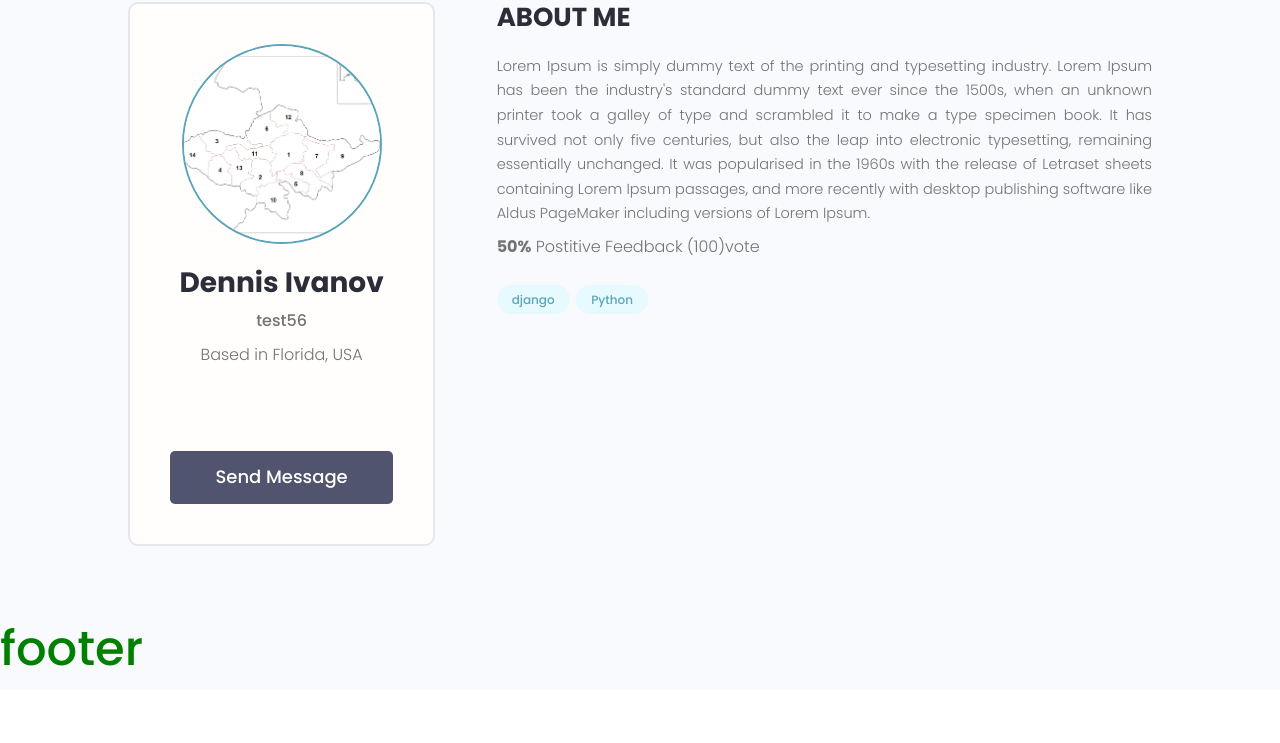
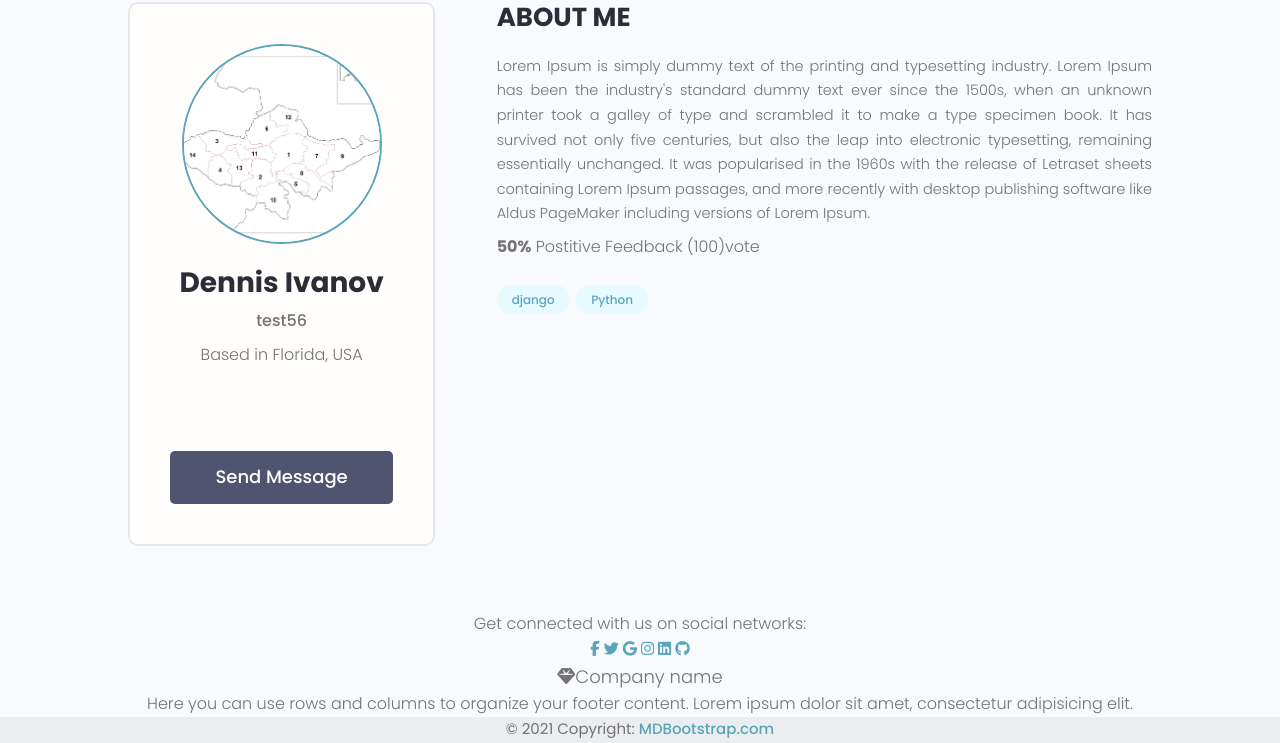
Before and after one commit to Ohunjon2003/O-quv-markazi-uchun-, a Django app: page /projects/project/06fb40b7-1b4b-4de3-b888-97eb4ad295be/ in a window 1280 px wide. Shown: the part 110-853 px from the top of the page. Before the commit the page ends 776 px from the top, so only its background shows below. Run offline with Django 5.2, Linux system fonts and the light colour scheme; data comes from the database, SQL or seed files in the repository; some libraries are stand-ins or nearby versions.

Commit message:
loyihaga footer qismi qo'shildi

```diff
--- a/portfolyu/templates/lyout/footer.html
+++ b/portfolyu/templates/lyout/footer.html
@@ -1 +1,71 @@
-<h1>footer</h1>
+{% load static %}
+
+<!-- Footer -->
+<footer class="text-center text-lg-start bg-body-tertiary text-muted">
+    <!-- Section: Social media -->
+    <section class="d-flex justify-content-center justify-content-lg-between p-4 border-bottom">
+        <!-- Left -->
+        <div class="me-5 d-none d-lg-block">
+            <span>Get connected with us on social networks:</span>
+        </div>
+        <!-- Left -->
+
+        <!-- Right -->
+        <div>
+            <a href="" class="me-4 text-reset">
+                <i class="fab fa-facebook-f"></i>
+            </a>
+            <a href="" class="me-4 text-reset">
+                <i class="fab fa-twitter"></i>
+            </a>
+            <a href="" class="me-4 text-reset">
+                <i class="fab fa-google"></i>
+            </a>
+            <a href="" class="me-4 text-reset">
+                <i class="fab fa-instagram"></i>
+            </a>
+            <a href="" class="me-4 text-reset">
+                <i class="fab fa-linkedin"></i>
+            </a>
+            <a href="" class="me-4 text-reset">
+                <i class="fab fa-github"></i>
+            </a>
+        </div>
+        <!-- Right -->
+    </section>
+    <!-- Section: Social media -->
+
+    <!-- Section: Links  -->
+    <section class="">
+        <div class="container text-center text-md-start mt-5">
+            <!-- Grid row -->
+            <div class="row mt-3">
+                <!-- Grid column -->
+                <div class="col-md-3 col-lg-4 col-xl-3 mx-auto mb-4">
+                    <!-- Content -->
+                    <h6 class="text-uppercase fw-bold mb-4">
+                        <i class="fas fa-gem me-3"></i>Company name
+                    </h6>
+                    <p>
+                        Here you can use rows and columns to organize your footer content. Lorem ipsum
+                        dolor sit amet, consectetur adipisicing elit.
+                    </p>
+                </div>
+
+
+
+
+            </div>
+            <!-- Grid row -->
+        </div>
+    </section>
+    <!-- Section: Links  -->
+
+    <!-- Copyright -->
+    <div class="text-center p-4" style="background-color: rgba(0, 0, 0, 0.05);">
+        © 2021 Copyright:
+        <a class="text-reset fw-bold" href="https://mdbootstrap.com/">MDBootstrap.com</a>
+    </div>
+    <!-- Copyright -->
+</footer>
+<!-- Footer -->
```
